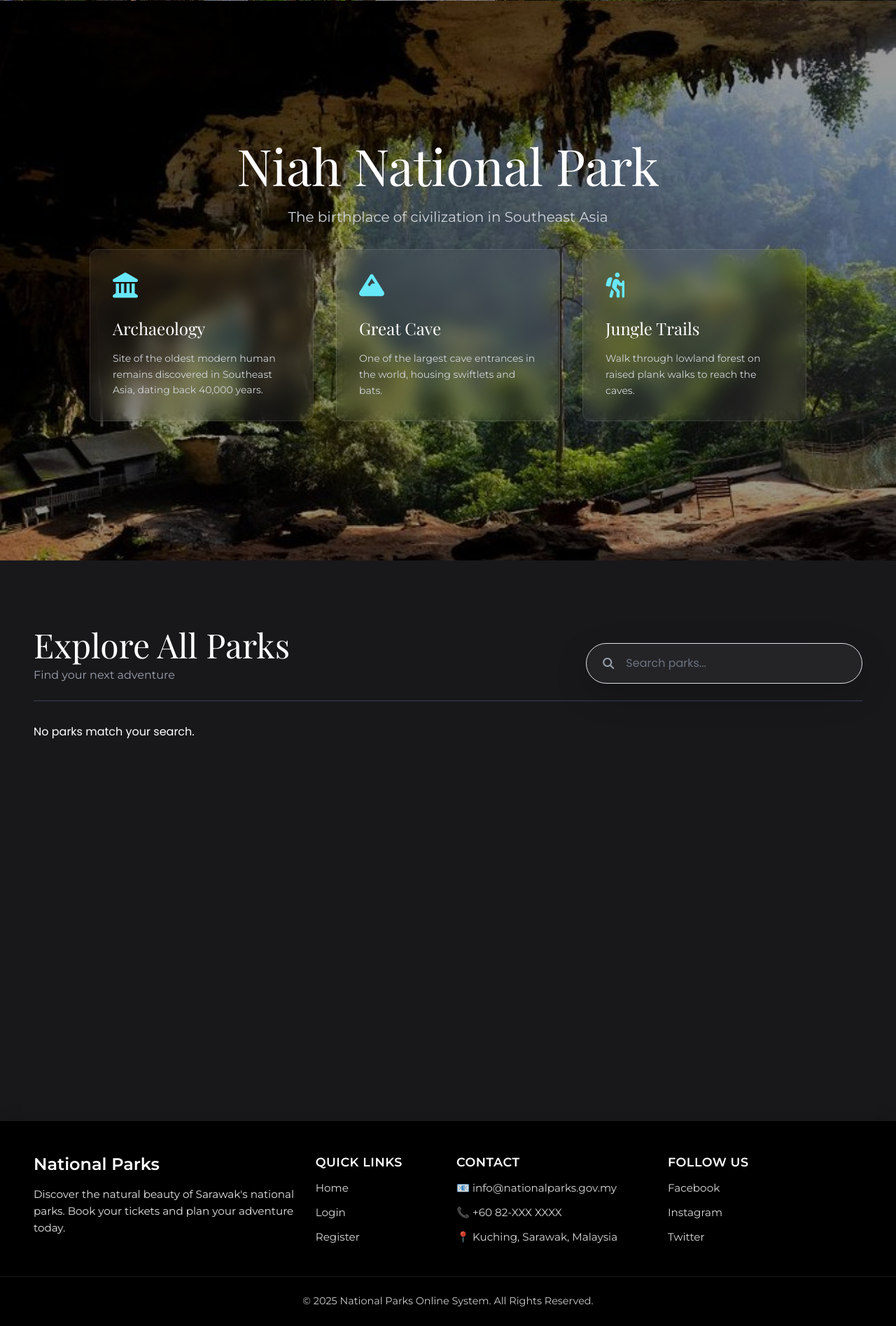
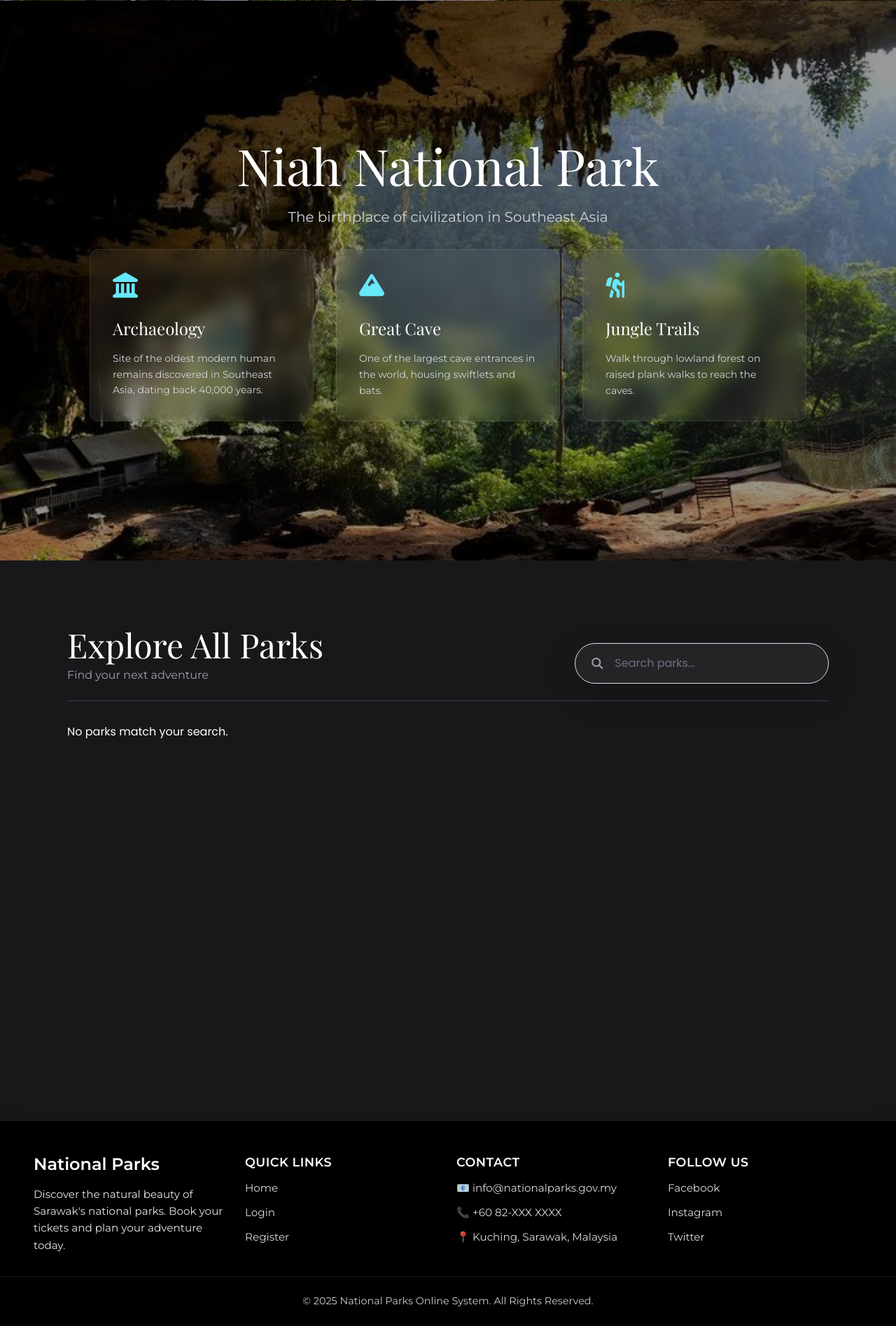
Before and after one commit to darklorddad/Swinburne-SWE30003-SAAD-Object-Oriented-Design, a FastAPI app: page / in a window 1280 px wide. Shown: the part 2399-4294 px from the top of the page at 70% size. Before the commit the page ends 4266 px from the top, so only its background shows below. Run offline with FastAPI, Linux system fonts and the light colour scheme; data that the repository does not hold is empty; parts of the project's set-up code (start-up, migrations or seed data) failed here and were passed over; some libraries are stand-ins or nearby versions; some web fonts are replaced.

Commit message:
fix: align footer, fix nav button hover and increase section padding

```diff
--- a/templates/base.html
+++ b/templates/base.html
@@ -47,11 +47,11 @@
         <div class="footer-content">
             <div class="container px-4 px-md-5">
                 <div class="row">
-                    <div class="col-md-4 mb-4 mb-md-0">
+                    <div class="col-md-3 mb-4 mb-md-0">
                         <h5 class="footer-title">National Parks</h5>
                         <p class="footer-text">Discover the natural beauty of Sarawak's national parks. Book your tickets and plan your adventure today.</p>
                     </div>
-                    <div class="col-md-2 mb-4 mb-md-0">
+                    <div class="col-md-3 mb-4 mb-md-0">
                         <h6 class="footer-heading">Quick Links</h6>
                         <ul class="footer-links">
                             <li><a href="/">Home</a></li>
--- a/templates/index.html
+++ b/templates/index.html
@@ -114,7 +114,7 @@
             <div class="absolute inset-0 bg-gradient-to-r from-black/80 via-black/20 to-transparent"></div>
         </div>
 
-        <div class="relative z-10 w-full max-w-7xl mx-auto px-6 md:px-12 grid md:grid-cols-2 gap-12">
+        <div class="relative z-10 w-full max-w-7xl mx-auto px-6 md:px-24 grid md:grid-cols-2 gap-12">
             <div class="text-left">
                 <div class="reveal-text flex items-center space-x-4 mb-6 text-green-400">
                     <span class="h-px w-12 bg-green-400"></span>
@@ -148,7 +148,7 @@
             <div class="absolute inset-0 bg-gradient-to-l from-black/80 via-black/20 to-transparent"></div>
         </div>
 
-        <div class="relative z-10 w-full max-w-7xl mx-auto px-6 md:px-12 grid md:grid-cols-2 gap-12">
+        <div class="relative z-10 w-full max-w-7xl mx-auto px-6 md:px-24 grid md:grid-cols-2 gap-12">
             <div class="hidden md:block"></div>
 
             <div class="text-right md:pl-20">
@@ -179,7 +179,7 @@
             <div class="absolute inset-0 bg-black/40"></div>
         </div>
 
-        <div class="container mx-auto px-6 z-10 text-center">
+        <div class="container mx-auto px-6 md:px-24 z-10 text-center">
             <div class="reveal-text mb-8">
                 <h2 class="font-serif text-5xl md:text-7xl mb-4">Niah National Park</h2>
                 <p class="font-sans text-xl text-gray-300">The birthplace of civilization in Southeast Asia</p>
@@ -218,7 +218,7 @@
 
     <!-- Section 5: All Parks Grid -->
     <section id="parks-grid" class="snap-section flex flex-col bg-zinc-900 relative">
-        <div class="relative z-10 w-full h-full flex flex-col pt-24 px-6 md:px-12">
+        <div class="relative z-10 w-full h-full flex flex-col pt-24 px-6 md:px-24">
             <div class="flex justify-between items-end mb-8 border-b border-gray-700 pb-4">
                 <div>
                     <h2 class="font-serif text-4xl md:text-5xl mb-2">Explore All Parks</h2>
```
